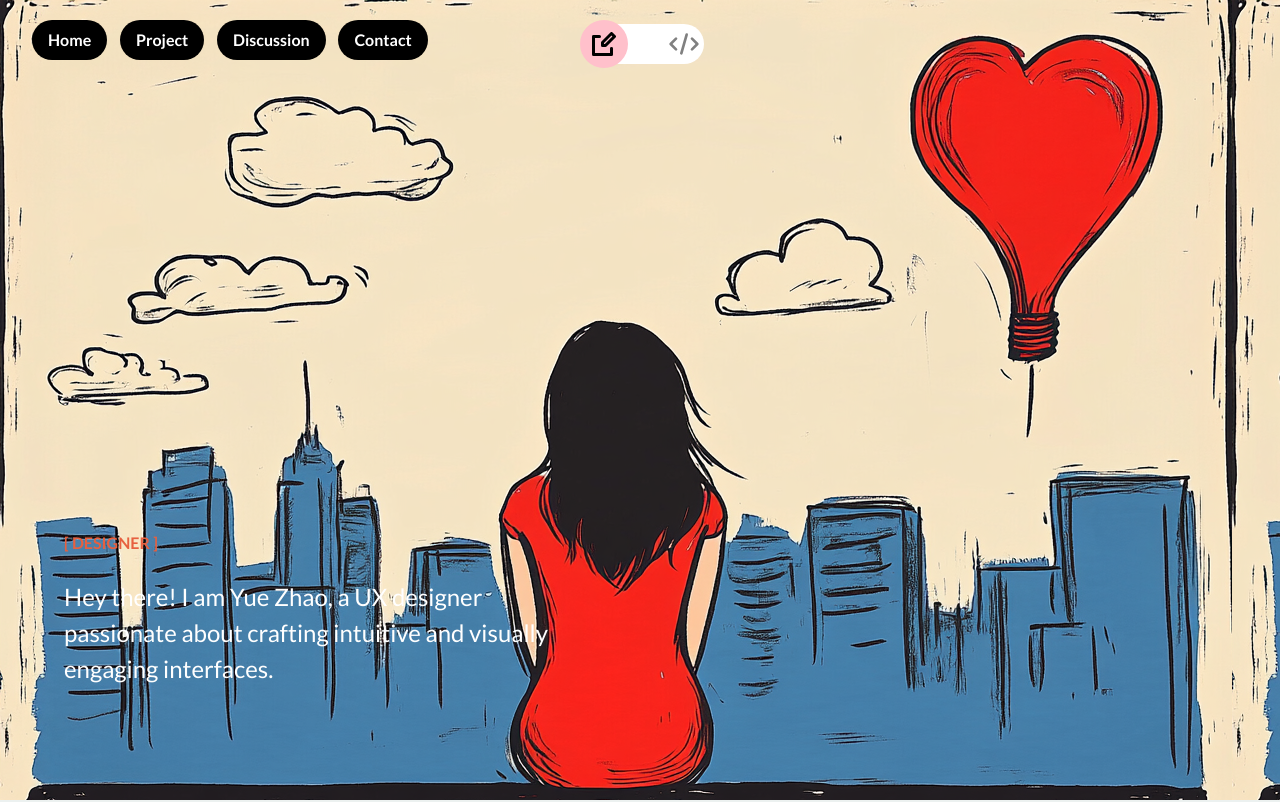
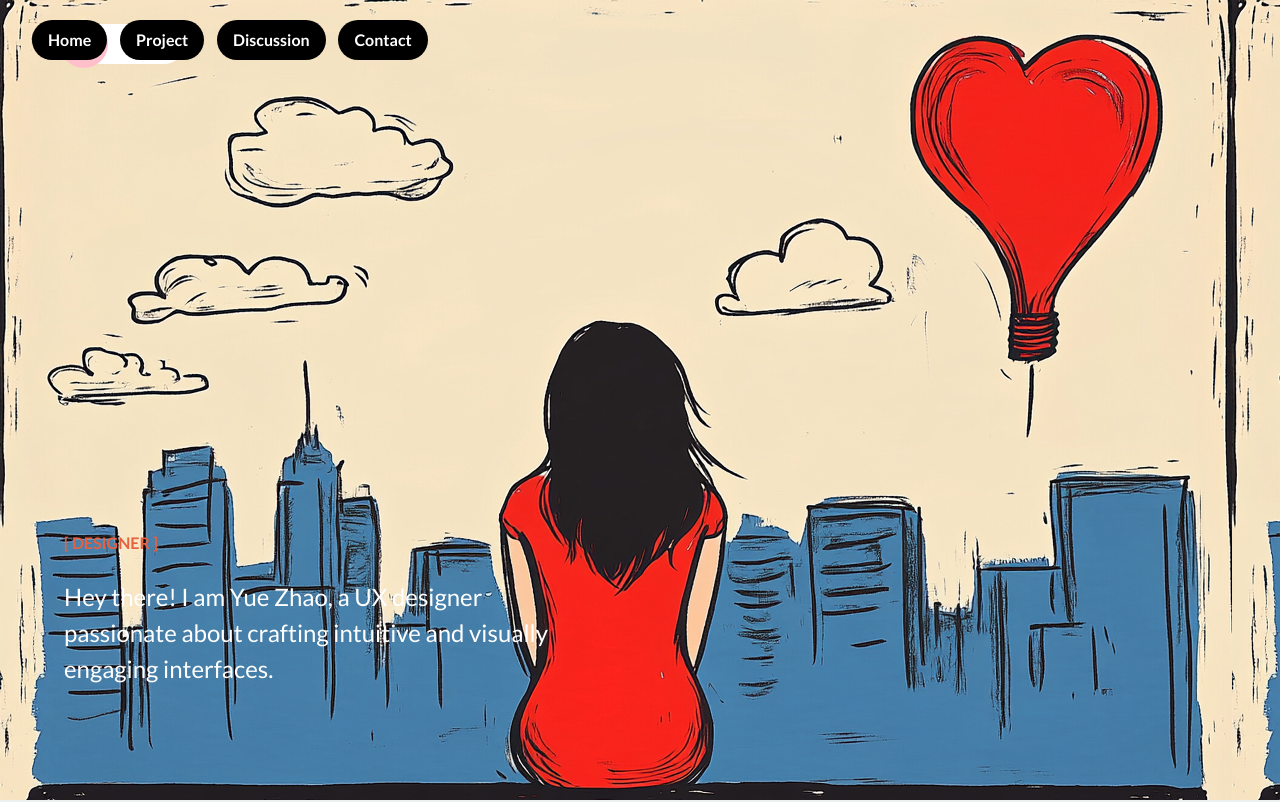
Before and after one commit to yuezhaodesign/yuezhaodesign.github.io, a plain HTML site: page index.html in a window 1280 px wide. Shown: the top 802 px of the page. Drawn offline with Linux system fonts and the light colour scheme.

Commit message:
update the toggle

```diff
--- a/style.css
+++ b/style.css
@@ -111,7 +111,7 @@ body {
 label {
     position: absolute;
     top: 3vh;
-    right: 45vw;
+    left: 5vw;
     display: inline-block;
     width: 15vh;
     height: 5vh;
```
